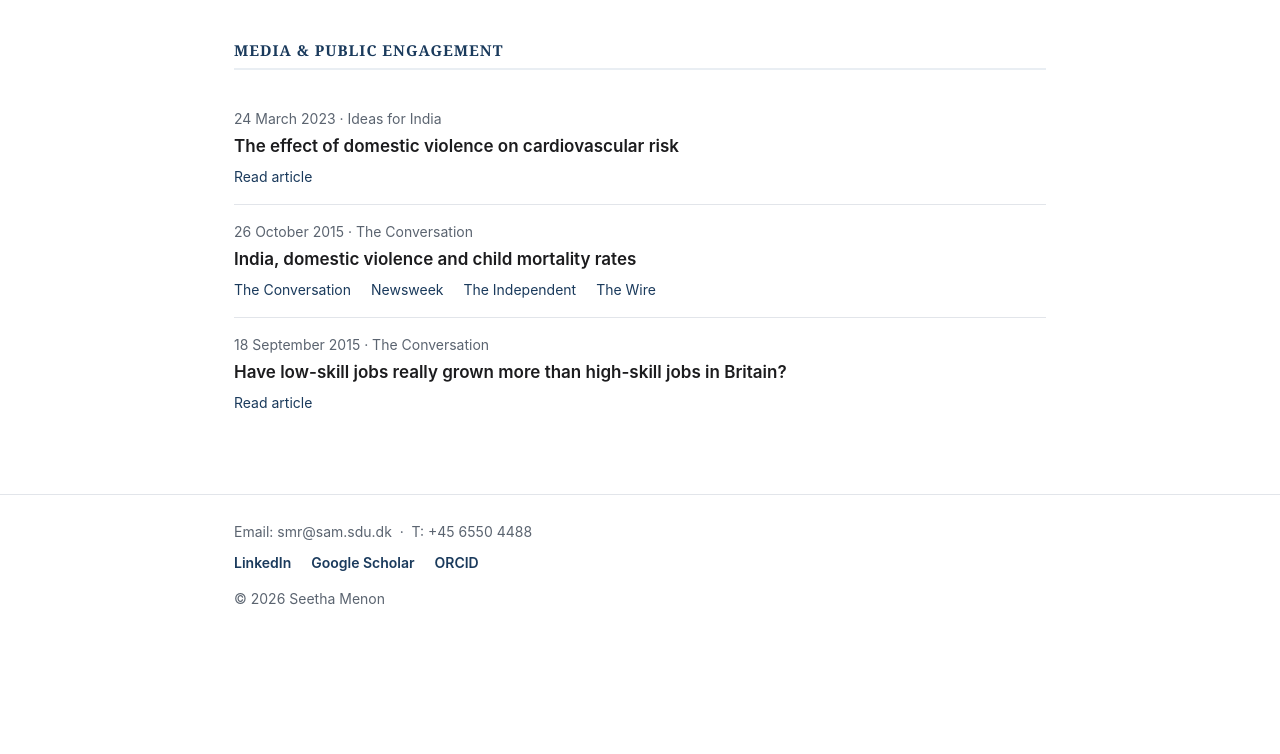
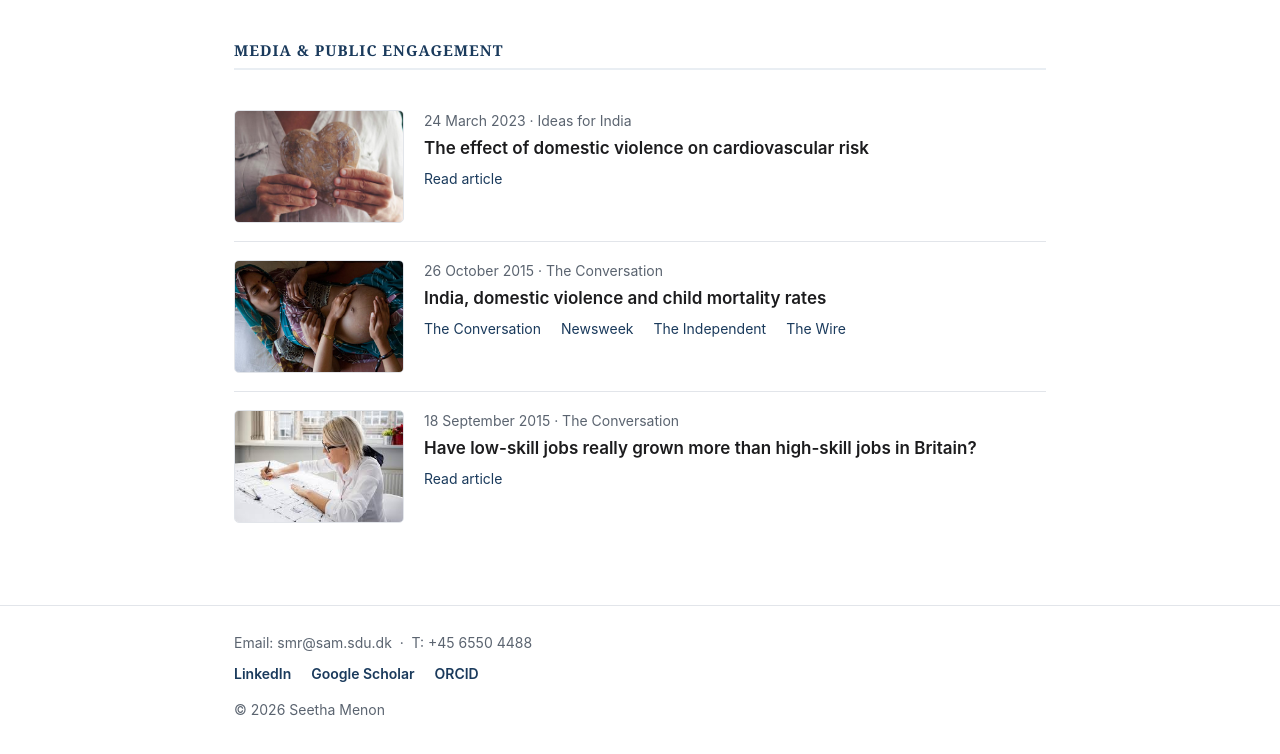
Before and after one commit to MenonSeetha/MenonSeetha.github.io, a plain HTML site: page media.html in a window 1280 px wide. Shown: the part 174-928 px from the top of the page. Before the commit the page ends 846 px from the top, so only its background shows below. Drawn offline with Linux system fonts and the light colour scheme.

Commit message:
Add files via upload

```diff
--- a/media.html
+++ b/media.html
@@ -26,14 +26,19 @@
     <h2 class="section">Media &amp; Public Engagement</h2>
 
     <div class="media-item">
+      <img class="thumb" src="assets/media-cardiovascular.jpeg" alt="The effect of domestic violence on cardiovascular risk" onerror="this.style.display='none'">
+      <div class="body">
         <div class="date">24 March 2023 · Ideas for India</div>
         <div class="headline">The effect of domestic violence on cardiovascular risk</div>
         <div class="outlets">
           <a href="https://www.ideasforindia.in/topics/social-identity/the-effect-of-domestic-violence-on-cardiovascular-risk.html">Read article</a>
         </div>
       </div>
+    </div>
 
     <div class="media-item">
+      <img class="thumb" src="assets/media-child-mortality.jpg" alt="India, domestic violence and child mortality rates" onerror="this.style.display='none'">
+      <div class="body">
         <div class="date">26 October 2015 · The Conversation</div>
         <div class="headline">India, domestic violence and child mortality rates</div>
         <div class="outlets">
@@ -43,12 +48,16 @@
           <a href="http://thewire.in/2015/10/28/how-domestic-violence-affects-indias-child-mortality-rates-too-14200/">The Wire</a>
         </div>
       </div>
+    </div>
 
     <div class="media-item">
+      <img class="thumb" src="assets/media-low-skill-jobs.jpg" alt="Have low-skill jobs really grown more than high-skill jobs in Britain?" onerror="this.style.display='none'">
+      <div class="body">
         <div class="date">18 September 2015 · The Conversation</div>
         <div class="headline">Have low-skill jobs really grown more than high-skill jobs in Britain?</div>
         <div class="outlets">
           <a href="http://theconversation.com/have-low-skill-jobs-really-grown-more-than-high-skill-jobs-in-britain-46782">Read article</a>
+        </div>
       </div>
     </div>
 
--- a/style.css
+++ b/style.css
@@ -69,9 +69,9 @@ main { padding: 40px 0 64px; }
 /* Home hero */
 .hero { display: flex; gap: 34px; align-items: flex-start; }
 .hero .photo {
-  flex: 0 0 190px;
-  width: 190px;
-  height: 250px;
+  flex: 0 0 240px;
+  width: 240px;
+  height: 315px;
   object-fit: cover;
   object-position: 50% 18%;   /* frame head + upper body, not the centre */
   border-radius: 6px;
@@ -136,12 +136,33 @@ h2.section {
 .year li { margin: 6px 0; }
 
 /* Media */
-.media-item { padding: 16px 0; border-bottom: 1px solid var(--rule); }
+.media-item {
+  display: flex;
+  gap: 20px;
+  align-items: flex-start;
+  padding: 18px 0;
+  border-bottom: 1px solid var(--rule);
+}
 .media-item:last-child { border-bottom: 0; }
+.media-item .thumb {
+  flex: 0 0 170px;
+  width: 170px;
+  height: 113px;
+  object-fit: cover;
+  border-radius: 5px;
+  border: 1px solid var(--rule);
+  background: var(--accent-soft);
+}
+.media-item .body { flex: 1 1 auto; }
 .media-item .date { color: var(--muted); font-size: 14px; }
 .media-item .headline { font-weight: 600; margin: 2px 0 4px; }
 .outlets { margin-top: 6px; font-size: 14px; }
 .outlets a { margin-right: 16px; }
+
+@media (max-width: 560px) {
+  .media-item { flex-direction: column; gap: 10px; }
+  .media-item .thumb { width: 100%; height: 180px; flex-basis: auto; }
+}
 
 /* Footer */
 footer {
@@ -156,6 +177,6 @@ footer .social a { margin-right: 16px; font-weight: 600; }
 
 @media (max-width: 620px) {
   .hero { flex-direction: column; }
-  .hero .photo { width: 160px; height: 210px; }
+  .hero .photo { width: 200px; height: 262px; }
   body { font-size: 16px; }
 }
```
Also changed, not shown: assets/media-cardiovascular.jpeg (added), assets/media-child-mortality.jpg (added), assets/media-low-skill-jobs.jpg (added), 1 other file. Lines whose indentation alone changed are shown as unchanged.
